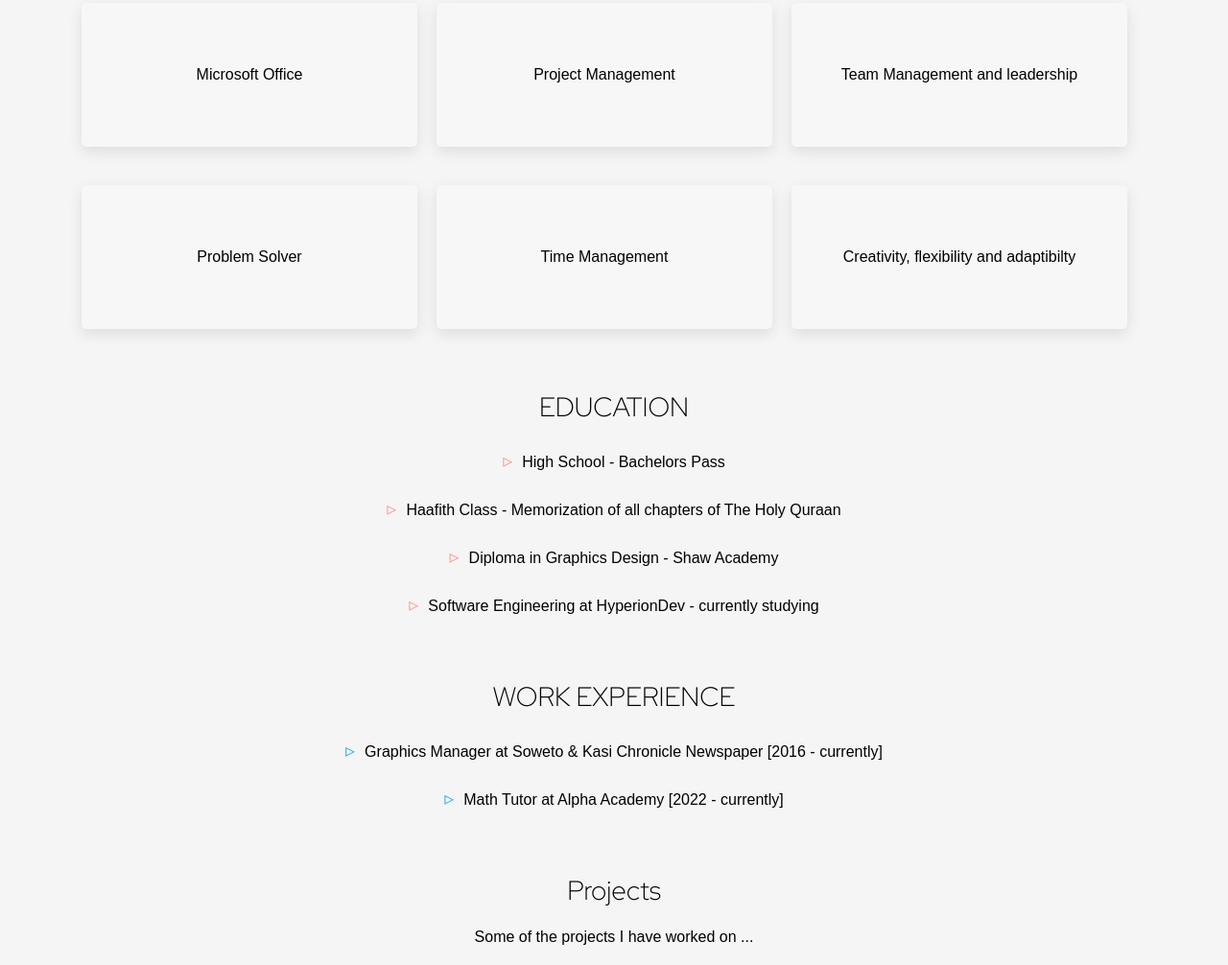
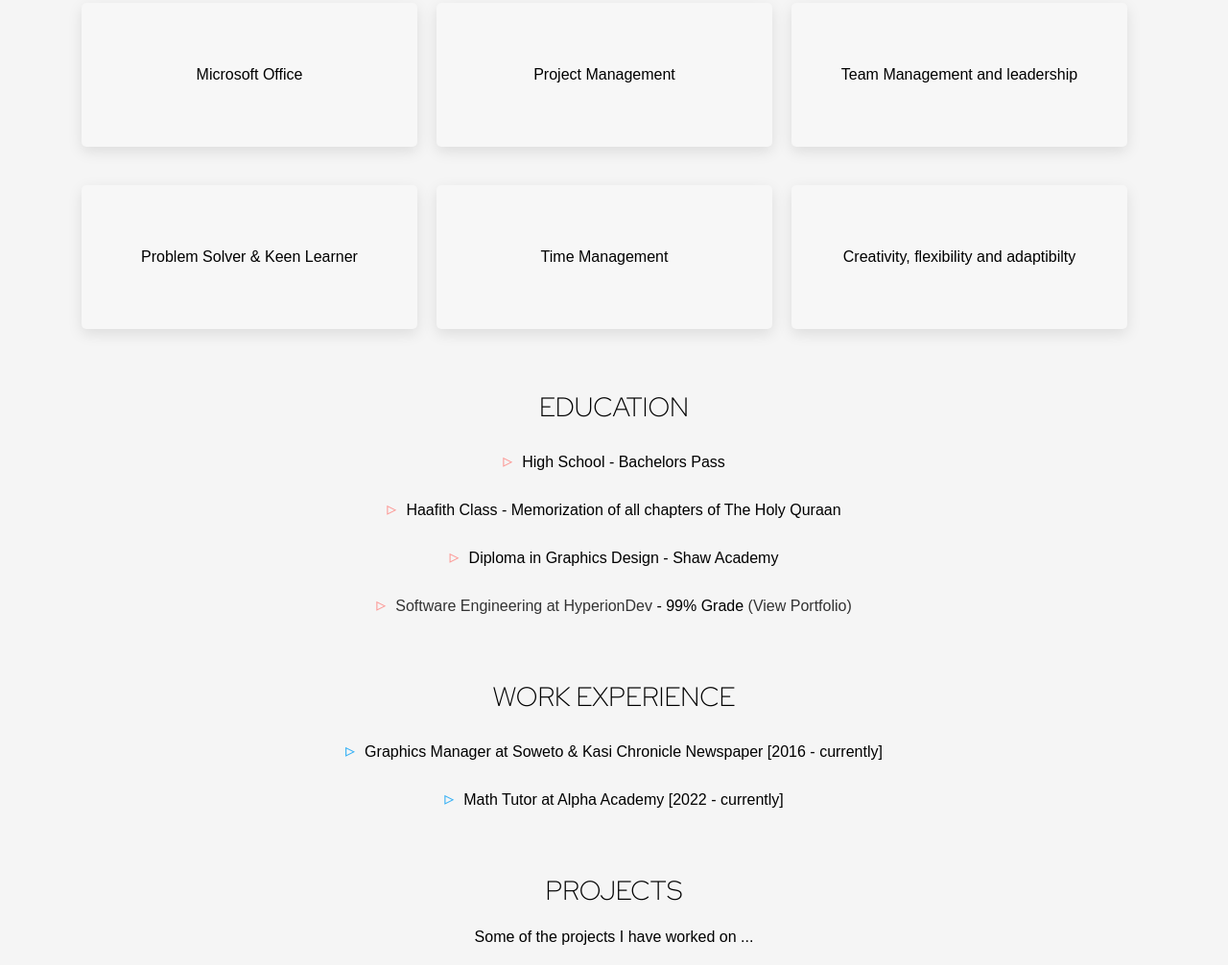
Before and after one commit to Uzair-U/MyCV, a plain HTML site: page index.html in a window 1280 px wide. Shown: the part 1285-2291 px from the top of the page at 96% size. Drawn offline with Linux system fonts and the light colour scheme; a web font is replaced by a local one.

Commit message:
Update index.html
Added link to Software eng certificate

```diff
--- a/index.html
+++ b/index.html
@@ -66,7 +66,7 @@
                     <li>Microsoft Office</li>
                     <li>Project Management</li>
                     <li>Team Management and leadership</li>
-                    <li>Problem Solver</li>
+                    <li>Problem Solver & Keen Learner</li>
                     <li>Time Management</li>
                     <li>Creativity, flexibility and adaptibilty</li>
                 </ul>
@@ -81,7 +81,7 @@
                 <li>High School - Bachelors Pass</li>
                 <li>Haafith Class - Memorization of all chapters of The Holy Quraan</li>
                 <li>Diploma in Graphics Design - Shaw Academy</li>
-                <li>Software Engineering at HyperionDev - currently studying</li>
+                <li><a href="src/Images/SECert.pdf">Software Engineering at HyperionDev</a> -  99% Grade <a href="https://www.hyperiondev.com/portfolio/101500/">(View Portfolio)</a></li>
             </ul>
         </div>
         <div class="Experience">
@@ -94,10 +94,10 @@
     </section>
 
     <section id="projects">
-  <h2 style="padding-top: 40px;">Projects</h2>
+  <h2 style="padding-top: 40px;">PROJECTS</h2>
   <p style="text-align: center;">Some of the projects I have worked on ...</p>
   <div class="projects-container">
-    <a href="https://github.com/user/repo1" target="_blank">
+    <a href="https://github.com/Uzair-U/Capstone1-L3.git" target="_blank">
       <div class="project">
         <img src="src/Images/Code snips/GetIt e-site.png" alt="Project 1">
         <div class="project-overlay">
@@ -150,7 +150,7 @@
                 <td>Contact Number: +27715669868</td>
             </tr>
             <tr>
-                <td class="email">Email Address: <a href="mailto:uzairsma1l@gmail.com.com">uzairsma1l@gmail.com.com</a></td>
+                <td class="email">Email Address: <a href="mailto:uzairsma1l@gmail.com.com">uzairsma1l@gmail.com</a></td>
             </tr>
         </table>
     </footer>
```
